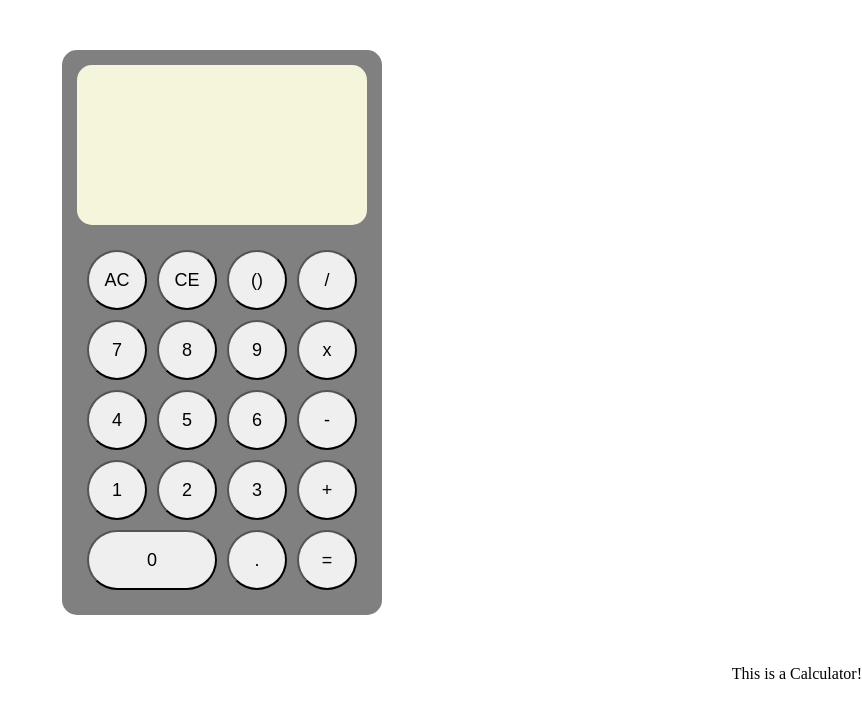
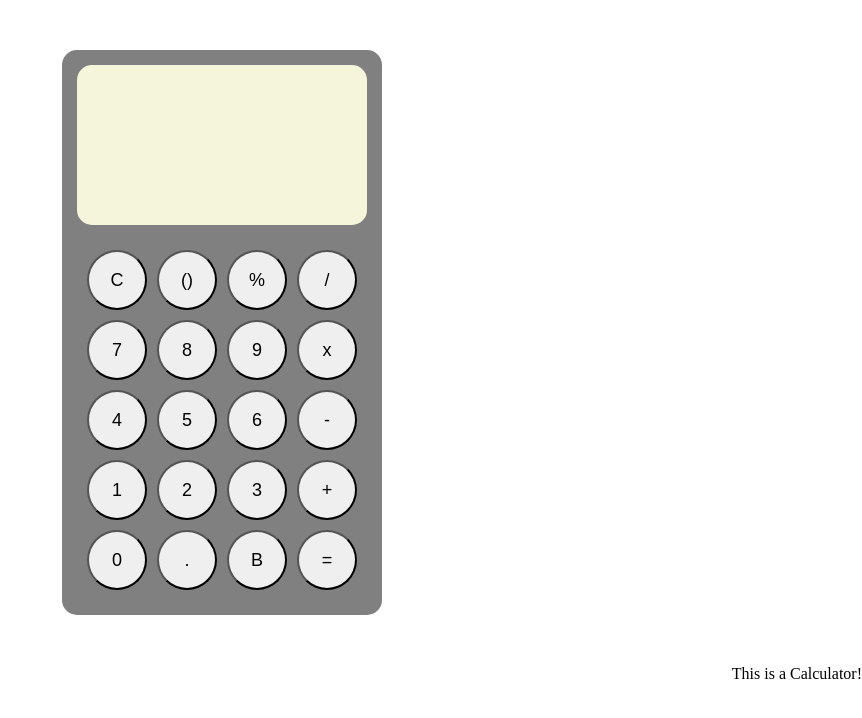
Before and after one commit to madwayl/calc, a plain HTML site: page index.html in a window 1280 px wide. Shown: the whole page, without its empty margins (418-1280 px from the left). Drawn offline with Linux system fonts and the light colour scheme.

Commit message:
Update Front Side UI: - Remove AC - Add Backspace

```diff
--- a/index.html
+++ b/index.html
@@ -22,9 +22,9 @@
                 <!-- SECTION: Numbers and Decimals -->
                 <div data-section="col1">
                     <div data-section="row1">
-                        <input type="button" value="AC">
-                        <input type="button" value="CE">
+                        <input type="button" value="C">
                         <input type="button" value="()">
+                        <input type="button" value="%">
                     </div>
                     <div data-section="row2">
                         <input type="button" value="7">
@@ -44,6 +44,7 @@
                     <div data-section="row5">
                         <input type="button" value="0">
                         <input type="button" value=".">
+                        <input type="button" value="B">
                     </div>
                 </div>
                 <!-- !SECTION -->
--- a/style.css
+++ b/style.css
@@ -52,11 +52,6 @@ input {
     font-size: large;
 }
 
-input[value = "0"] {
-    width: 130px;
-    border-radius: 500px;
-}
-
 div[data-section*="col"] {
     display: flex;
     flex-direction: column;
```
